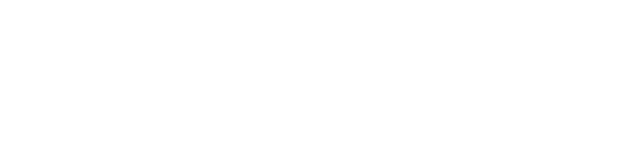
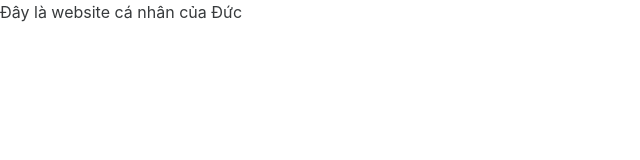
Before and after one commit to ducdesigner/leanhduc, a plain HTML site: page 1.html in a window 1280 px wide. Shown: the whole page, without its empty margins (0-640 px from the left). Drawn offline with Linux system fonts and the light colour scheme.

Commit message:
sua doi trang chu

```diff
--- a/1.html
+++ b/1.html
@@ -1,6 +1,6 @@
 <!DOCTYPE html>
 <html lang="en"><head>
-	<title> Example </title>
+	<title> CV- Lê Anh Đức </title>
 	<meta charset="utf-8">
 	<meta name="viewport" content="width=device-width, initial-scale=1">
 	<script type="text/javascript" src="vendor/bootstrap.js"></script>
@@ -10,6 +10,6 @@
  	<link rel="stylesheet" href="1.css">
 </head>
 <body >
-
+ 	<p>Đây là website cá nhân của Đức</p>
 </body>
 </html>
```
